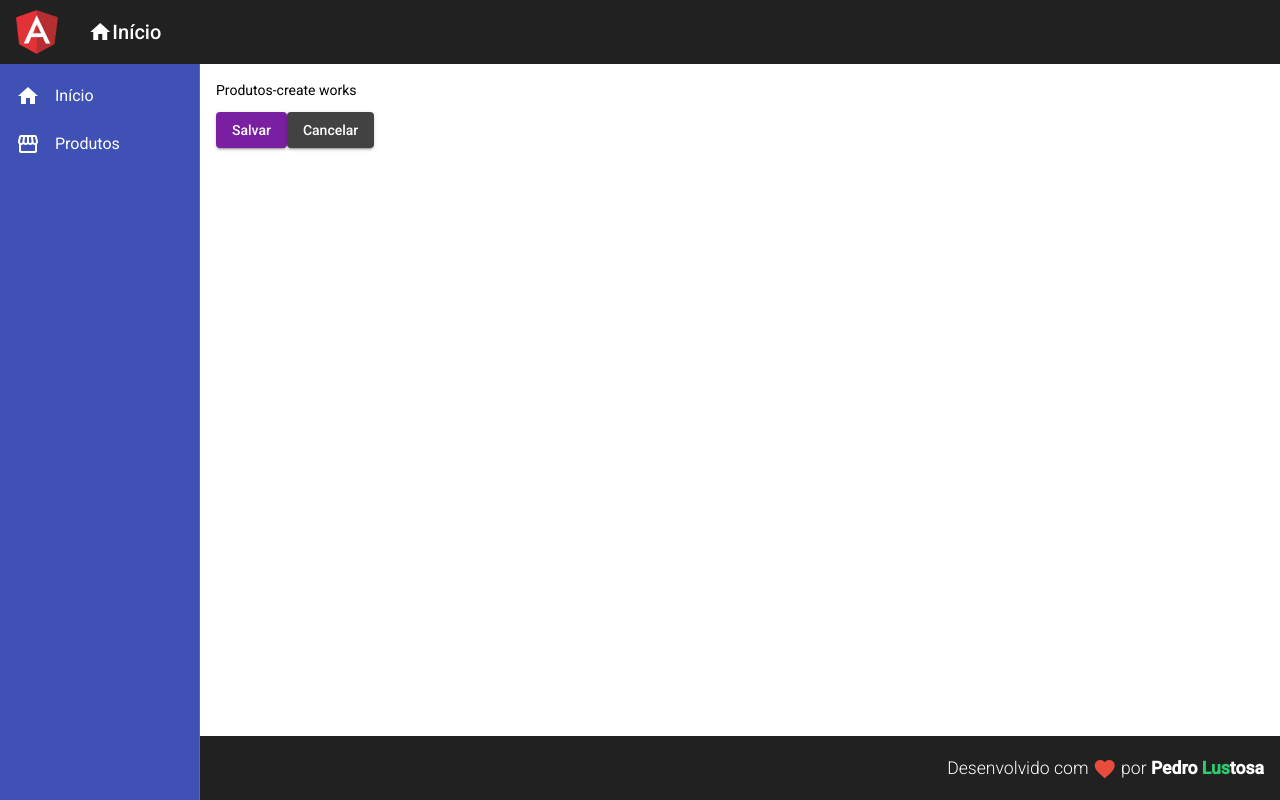
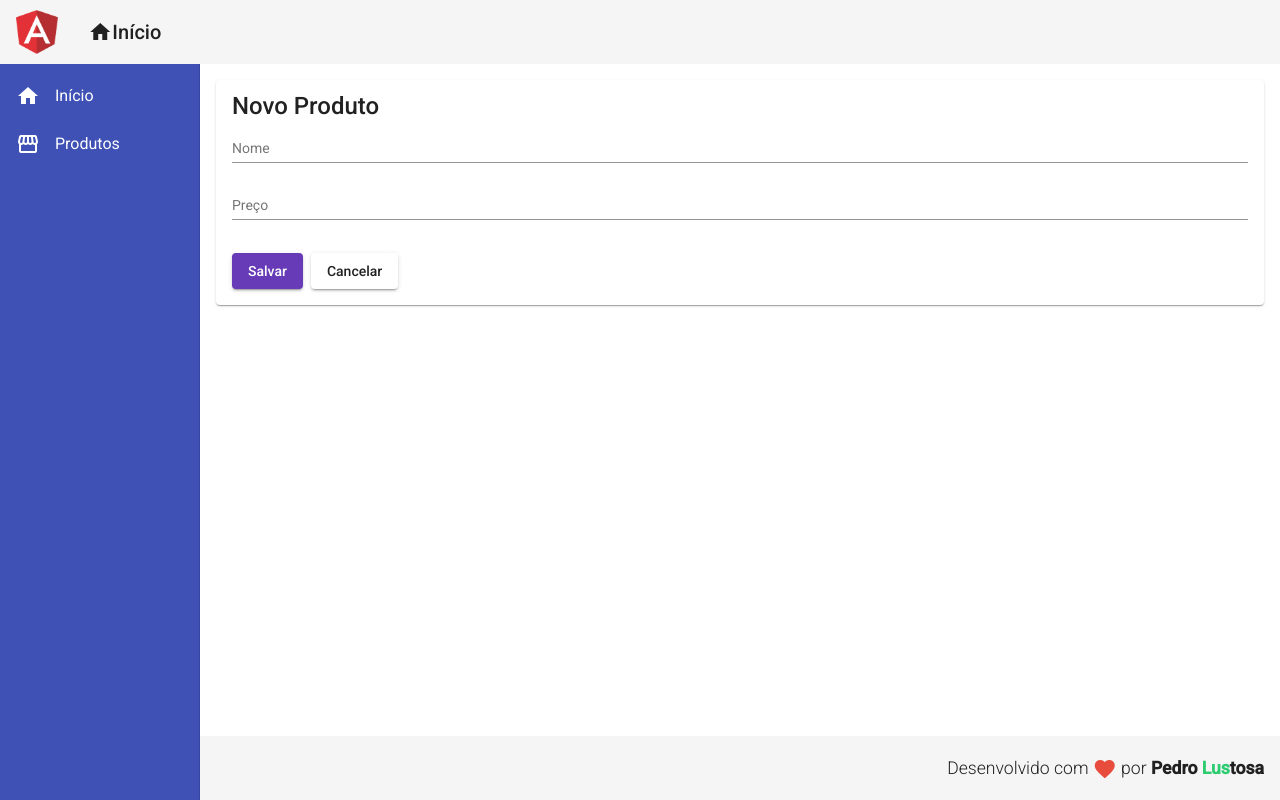
Before and after one commit to Pedrolustosa/AngularCRUD, an Angular app in the folder Frontend/: page /products/create in a window 1280 px wide. Built offline with nearby package versions, Linux system fonts and the light colour scheme.

Commit message:
Create Product Form

```diff
--- a/Frontend/src/app/components/product/product-create/product-create.component.css
+++ b/Frontend/src/app/components/product/product-create/product-create.component.css
@@ -0,0 +1,9 @@
+form {
+    display: flex;
+    flex-direction: column;
+}
+
+button {
+    margin-top: 1rem;
+    margin-right: .5rem;
+}
--- a/Frontend/src/app/components/product/product-create/product-create.component.html
+++ b/Frontend/src/app/components/product/product-create/product-create.component.html
@@ -1,8 +1,17 @@
-<p style="color: black;">Produtos-create works</p>
-
+<mat-card>
+    <mat-card-title>Novo Produto</mat-card-title>
+    <form>
+        <mat-form-field>
+            <input matInput placeholder="Nome" [(ngModel)]="product.name" name="name">
+        </mat-form-field>
+        <mat-form-field>
+            <input matInput placeholder="Preço" [(ngModel)]="product.price" name="price">
+        </mat-form-field>
+    </form>
     <button mat-raised-button (click)="createProduct()" color="primary">
         Salvar
     </button>
     <button mat-raised-button (click)="cancel()" color="secondary">
         Cancelar
     </button>
+</mat-card>
--- a/Frontend/src/app/components/product/product-create/product-create.component.ts
+++ b/Frontend/src/app/components/product/product-create/product-create.component.ts
@@ -10,10 +10,9 @@
 })
 export class ProductCreateComponent implements OnInit {
 
-
   product: Product = {
     name: '',
-    price: ''
+    price: '',
   }
 
   constructor(
--- a/Frontend/src/styles.css
+++ b/Frontend/src/styles.css
@@ -1,5 +1,5 @@
 /* You can add global styles to this file, and also import other style files */
-
+@import '@angular/material/prebuilt-themes/deeppurple-amber.css';
 
 html,
 body {
```
Also changed, not shown: Frontend/src/app/app.module.ts (+7 -1 lines), 1 other file (tests, documents, lock files or other folders). Lines whose indentation alone changed are shown as unchanged.
